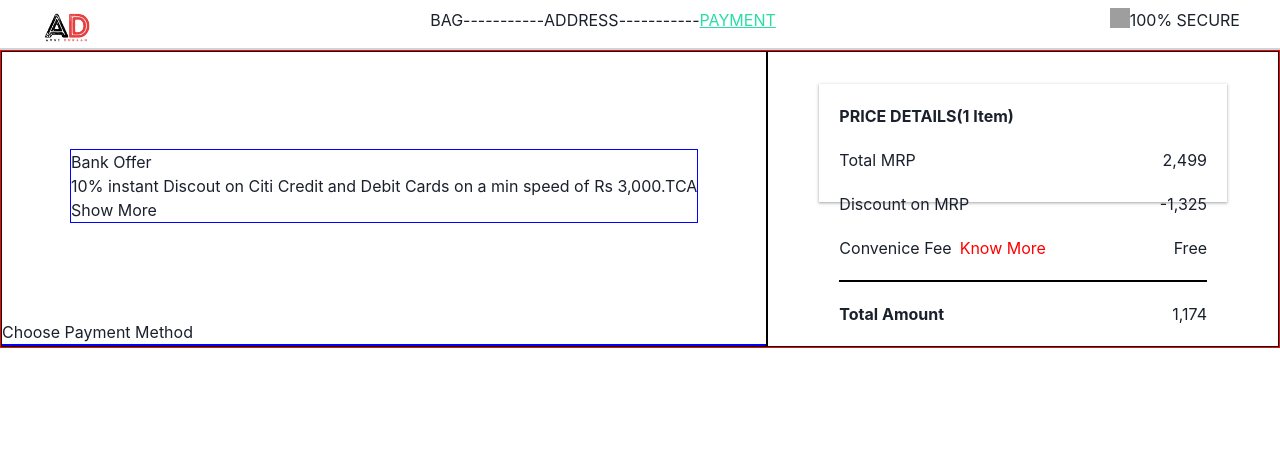
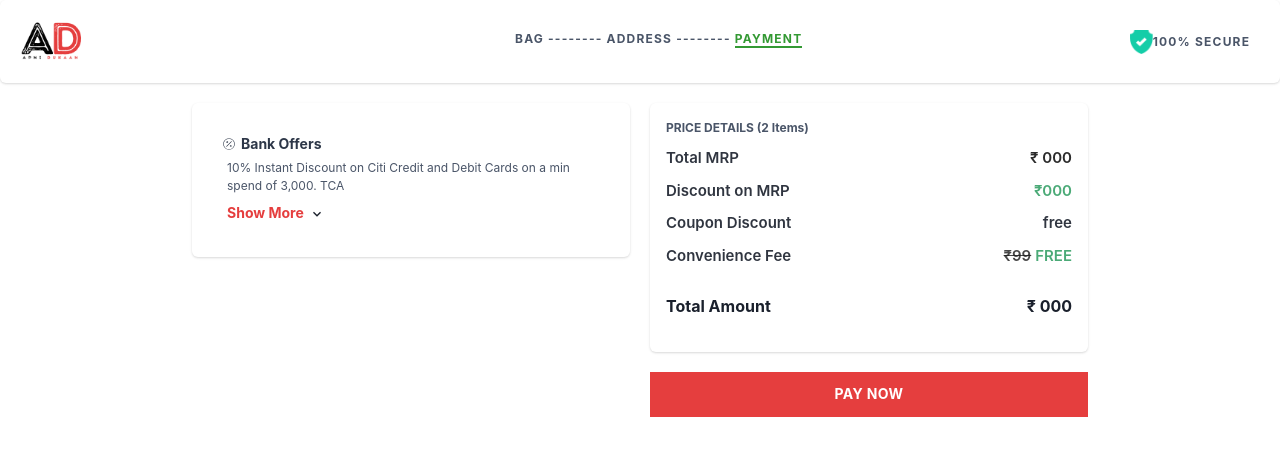
Before and after one commit to Vishwa9011/Apni_Dukaan, a React (Vite) app: page /cart/payment in a window 1280 px wide. Shown: the top 456 px of the page. Built offline with nearby package versions, Linux system fonts and the light colour scheme; no server answers; the database is empty; sample sign-in values are in the browser's storage; grey boxes are pictures that could not be loaded.

Commit message:
payment-page

```diff
--- a/src/Components/Payment/Payment.tsx
+++ b/src/Components/Payment/Payment.tsx
@@ -1,77 +1,96 @@
-import { Box, Flex, Image, Text } from '@chakra-ui/react'
-import React from 'react'
+import { Box, Button, Flex, Heading, Image, Text } from '@chakra-ui/react'
+import React, { useState } from 'react'
+import { Link } from 'react-router-dom'
 import img from "./apnidukan.png"
+import secure from "/public/Images/secure.png"
+import { CiPercent } from "react-icons/ci";
+import { MdOutlineKeyboardArrowDown } from "react-icons/md";
+import { MdOutlineKeyboardArrowUp } from "react-icons/md";
+import "./payment.css"
+const Payment = () => {
+  const [toggle , setToggle]=useState(false)
 
-const Payment = () => {
+const getchange=()=>{
+  setToggle(!toggle)
+}
   return (
     <Box>
-    <Box>
-           <Box display={"flex"}  justifyContent={"space-between"} pl="10" pr="10" pt="2">
-        <Image className='logo_img_mou' w="15" h="10" src={img}/>
-        <Box className='nav_m' display={"flex"}>
-          <Text>BAG</Text>
-          <Text>-----------</Text>
-          <Text >ADDRESS</Text>
-          <Text>-----------</Text>
-          <Text textDecor={"underline"} color="#2cdca7">PAYMENT</Text>
+      <Box m={"auto"} className='cartlogo' boxShadow='base' rounded='md' p={"15px"} justifyContent="space-between" alignItems={"center"}>
+        <Box w="20%">
+          <Link to='/'>
+            <Image w={"30%"} src={img} alt='apnidukan' />
+          </Link>
         </Box>
-        <Flex>
-        <Image w="5" h="5" src="https://cdn-icons-png.flaticon.com/512/1035/1035668.png"/>
-        <Text>100% SECURE</Text>
+        <Flex w={["100%", "100%", "100%", "60%"]} className='cartlogoss' justifyContent={"space-between"}>
+          <Text fontSize={['10px', '10px', '10px', 'xs']} fontWeight="bolder" color={"gray.600"} letterSpacing="widest"> BAG -------- ADDRESS -------- <Text as='span' borderBottom={'2px'} style={{ color: "#339933", }}>PAYMENT</Text></Text>
+          <Flex justifyContent={"center"} alignItems="center">
+            <Image w={["10px", "12%", "15%"]} src={secure} alt="secure" />
+            <Text fontSize={['10px', '10px', '10px', 'xs']} fontWeight="bolder" color={"gray.600"} letterSpacing="widest">100% SECURE</Text>
+
+          </Flex>
         </Flex>
       </Box>
-      </Box>
-      <Box border={"1px solid #D3D3D3"}></Box>
-      <Box border={"1px solid red"} w="100">
-        <Box display={"flex"}>
-            <Flex flex={"60"} border="1px solid black" flexDir={"column"} >
-                <Box border={"1px solid blue"} m="auto">
-                    <Text>Bank Offer</Text>
-                    <Text>10% instant Discout on Citi Credit and Debit Cards on a min speed of Rs 3,000.TCA</Text>
-                    <Text>Show More</Text>
-                </Box>
-                <Box>
-                <Text>Choose Payment Method</Text>
-                <Box border={"1px solid blue"} m="auto">
-                    </Box>
 
-                </Box>
-
-            </Flex>
-            <Flex flex={"40"} border="1px solid black">
-            {/* <Box className='main_mou' w="100%" display={"flex"} justifyContent="center"> */}
-                <Box className='main_boxx' w="80%" m="auto"   p="5" h={"40%"} mt="8">
-                <Box  display={"flex"} justifyContent="center" flexDir={"column"} gap="5" >
-                  <Text fontWeight={"bold"}>PRICE DETAILS(1 Item)</Text>
-                  <Flex justifyContent={"space-between"}>
-                    <Text>Total MRP</Text>
-                    <Text>2,499</Text>
-                  </Flex>
-                  <Flex justifyContent={"space-between"}>
-                    <Text>Discount on MRP</Text>
-                    <Text>-1,325</Text>
-                  </Flex>
-                  <Flex justifyContent={"space-between"}>
-                    <Text display={"flex"} gap="2">Convenice Fee <Text color={"red"}>Know More</Text></Text>
-                    <Text>Free</Text>
-                  </Flex>
-                  <Box border={"1px solid black"}></Box>
-                  <Flex justifyContent={"space-between"}>
-                    <Text fontWeight={"bold"}>Total Amount</Text>
-                    <Text>1,174</Text>
-                  </Flex>
-
+      <Box className='cart' w={"70%"} m="auto"  gap="20px" >
+        <Box w="100%">
+          <Box boxShadow='base' rounded='md' p={"30px"} my="20px">
+            <Flex fontSize={"14px"} color="gray.700" alignItems={"center"} gap="5px" fontWeight="bold"> <CiPercent /> Bank Offers</Flex>
+            <Text fontSize={"12px"} color="gray.600" p="5px">10% Instant Discount on Citi Credit and Debit Cards on a min spend of 3,000. TCA</Text>
+            <Box onClick={getchange} >
+              {
+                !toggle? <Flex alignItems={"center"} cursor={"pointer"}> <Heading size="xs" color={"red.500"} p="5px">Show More</Heading><MdOutlineKeyboardArrowDown/> </Flex>:(
+                <>
+                <Text fontSize={"12px"} color="gray.600" p="5px">Get up to Rs 500 Cashback on CRED Pay UPI on a min spend of Rs 1,000. TCA</Text>
+                <Text fontSize={"12px"} color="gray.600" p="5px">5% Cashback on Paytm Postpaid Transactions on a min spend of Rs 1,500. TCA</Text>
+                <Text fontSize={"12px"} color="gray.600" p="5px">5% Unlimited Cashback on Flipkart Axis Bank Credit Card. TCA</Text>
+                <Text fontSize={"12px"} color="gray.600" p="5px">10% Cashback upto Rs 150 on Freecharge Paylater transaction. TCA</Text>
+                <Flex alignItems={"center"}>
+                <Heading cursor={"pointer"} size="xs" color={"red.500"} p="5px"> Show More</Heading>
+                <MdOutlineKeyboardArrowUp/>
+                </Flex>
+                </>
+                )
+              }
+            </Box>
+          </Box>
+        </Box>
+        <Box w="100%">
+          <Box boxShadow='base' rounded='md'  >
+            <Box className='cartprice' my="20px" p={"16px"}>
+              <Text fontSize={"12px"} fontWeight="bold" color={"gray.600"}>PRICE DETAILS (2 Items)</Text>
+              <Flex flexDir={"column"} gap="10px" py={"10px"} fontSize='15px' fontWeight={'semibold'} opacity='.9'>
+                <Flex justifyContent={'space-between'} alignItems="center">
+                  <Text >Total MRP</Text>
+                  <Text color={"blackAlpha.900"} >₹ 000</Text>
+                </Flex>
+                <Flex justifyContent={'space-between'} alignItems="center">
+                  <Text >Discount on MRP</Text>
+                  <Text color={"green.500"} >₹000</Text>
+                </Flex>
+                <Flex justifyContent={'space-between'} alignItems="center">
+                  <Text >Coupon Discount</Text>
+                  <Text  >free</Text>
+                </Flex>
+                <Flex justifyContent={'space-between'} alignItems="center">
+                  <Text >Convenience Fee</Text>
+                  <Text color={"green.500"} ><Text as='span' color='blackAlpha.800' mr='1' textDecor={'line-through'}>₹99</Text>FREE</Text>
+                </Flex>
+              </Flex>
+              <Box py={"20px"}>
+                <Flex justifyContent={'space-between'} alignItems="center">
+                  <Heading fontSize="16px">Total Amount</Heading>
+                  <Heading fontSize="16px">₹ 000</Heading>
+                </Flex>
               </Box>
-
             </Box>
-            {/* </Box> */}
-
-            </Flex>
-
+          </Box>
+          <Box bg={"red.500"} py="14px" cursor={"pointer"}>
+            <Heading color={"white"} size="xs" textAlign={"center"} letterSpacing="wide">PAY NOW</Heading>
+          </Box>
         </Box>
-
       </Box>
     </Box>
+
   )
 }
 
--- /dev/null
+++ b/src/Components/Payment/payment.css
@@ -0,0 +1,26 @@
+
+@media only screen and (width>=800px) {
+    /* For tablets: */
+    .cart{
+        display: flex;
+   }
+   .cartlogo{
+    display: flex;
+    justify-content: space-between;
+
+   }
+   .cartlogoss{
+    display: flex;
+    justify-content: space-between;
+   }
+   .cartitem{
+    width: 60%;
+   }
+   .cartbill{
+    width: 35%;
+   }
+   .cartitemscount{
+    display: flex;
+    align-items: center;
+   }
+  }
```
